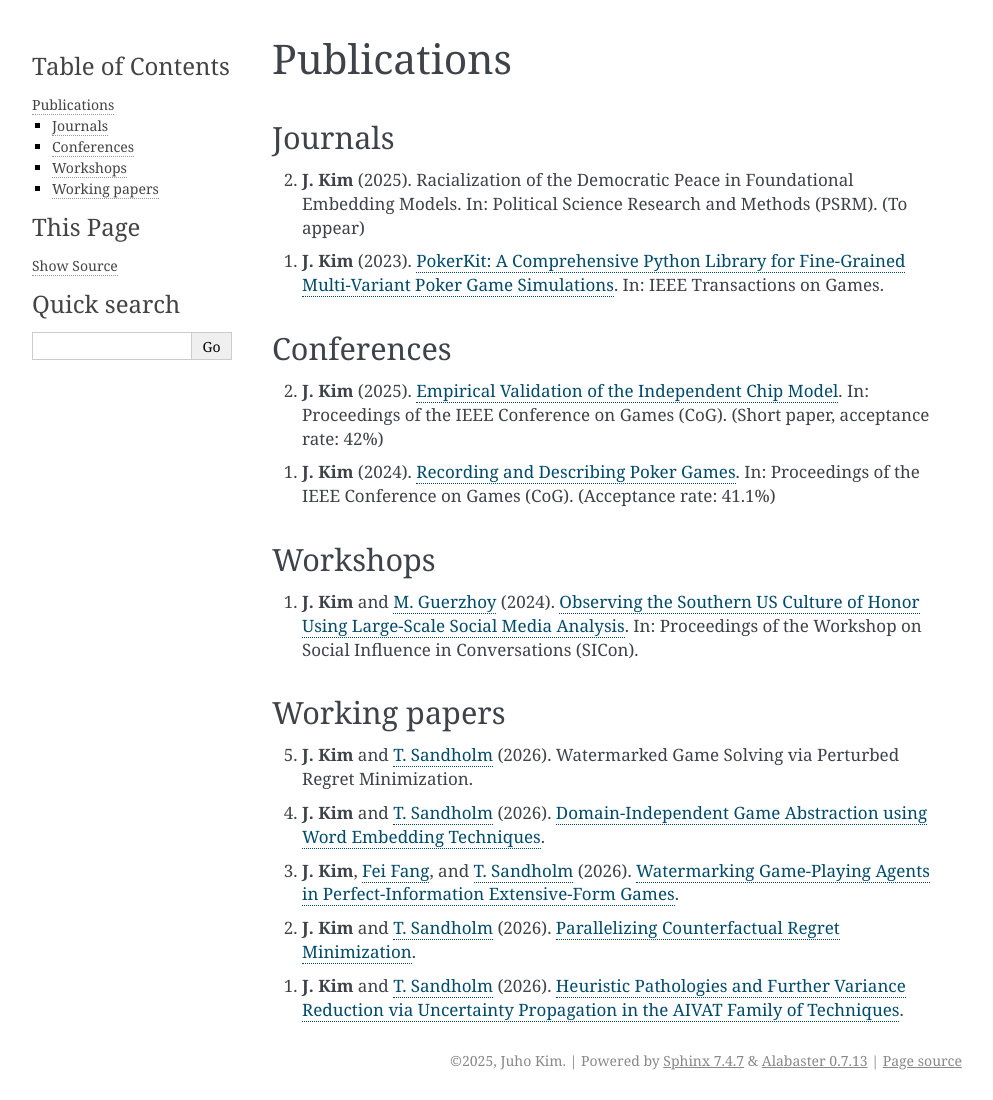
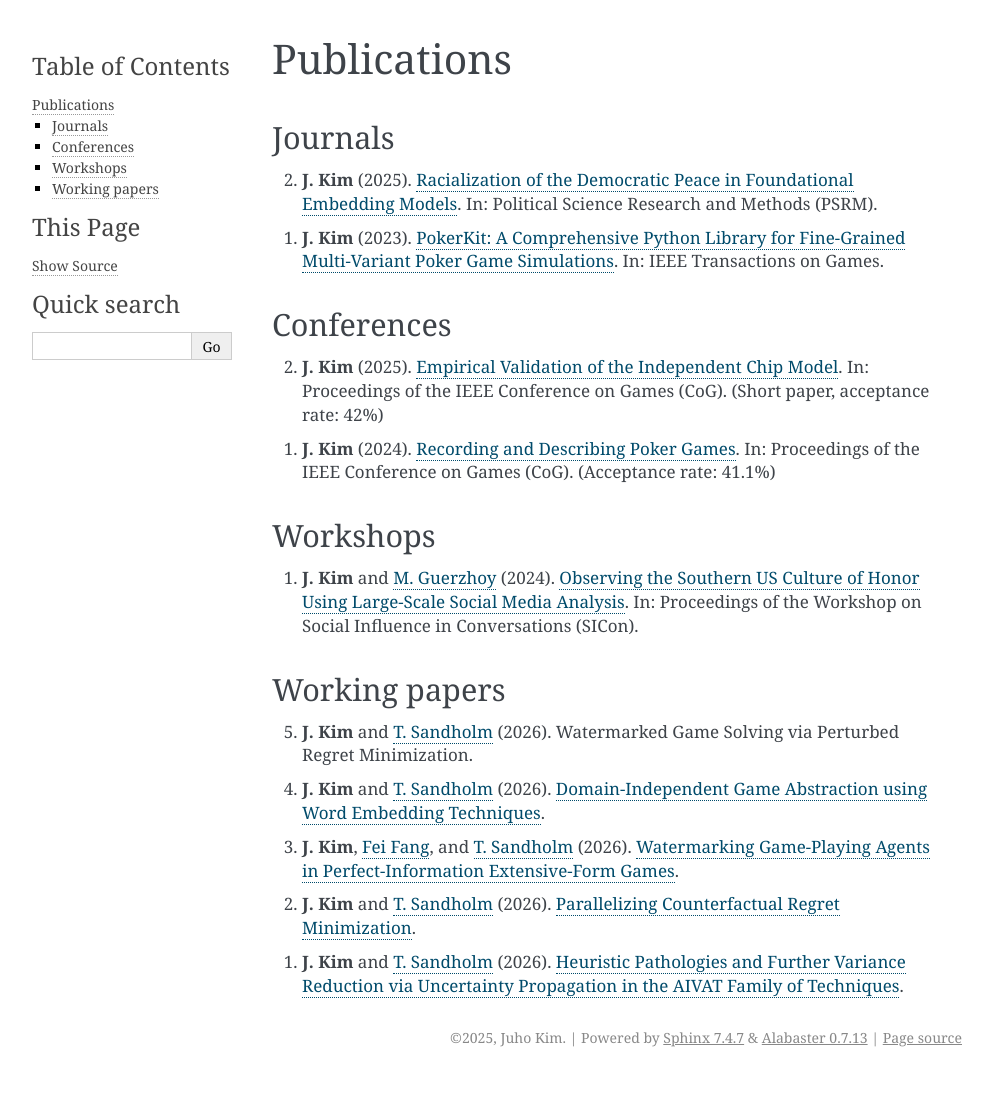
Before and after one commit to AussieSeaweed/personal-website, a Sphinx documentation site: the page built from source/publications.rst, in a window 1280 px wide. Shown: the whole page, without its empty margins (148-1141 px from the left). Built offline with Sphinx 7.4.7, drawn with Linux system fonts in a browser that asks for light colours; after the commit the page ends 1077 px from its top, so only the background shows below that.

Commit message:
Add DOI link

```diff
--- a/source/publications.rst
+++ b/source/publications.rst
@@ -4,7 +4,7 @@ Publications
 Journals
 --------
 
-2. **J. Kim** (2025). Racialization of the Democratic Peace in Foundational Embedding Models. In: Political Science Research and Methods (PSRM). (To appear)
+2. **J. Kim** (2025). `Racialization of the Democratic Peace in Foundational Embedding Models <https://doi.org/10.1017/psrm.2026.10121>`_. In: Political Science Research and Methods (PSRM).
 
 1. **J. Kim** (2023). `PokerKit: A Comprehensive Python Library for Fine-Grained Multi-Variant Poker Game Simulations <https://doi.org/10.1109/TG.2023.3325637>`_. In: IEEE Transactions on Games.
 
```
